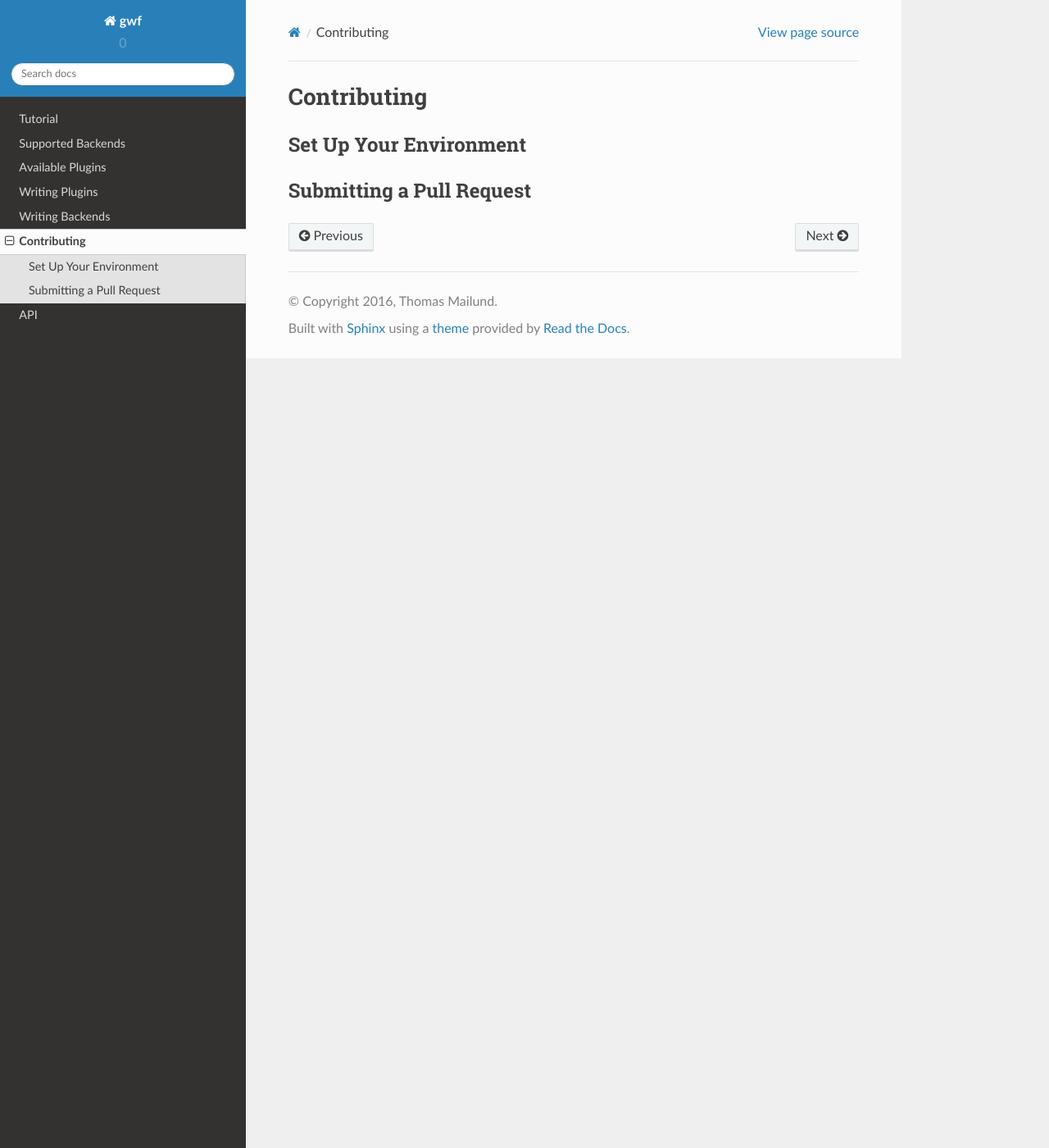
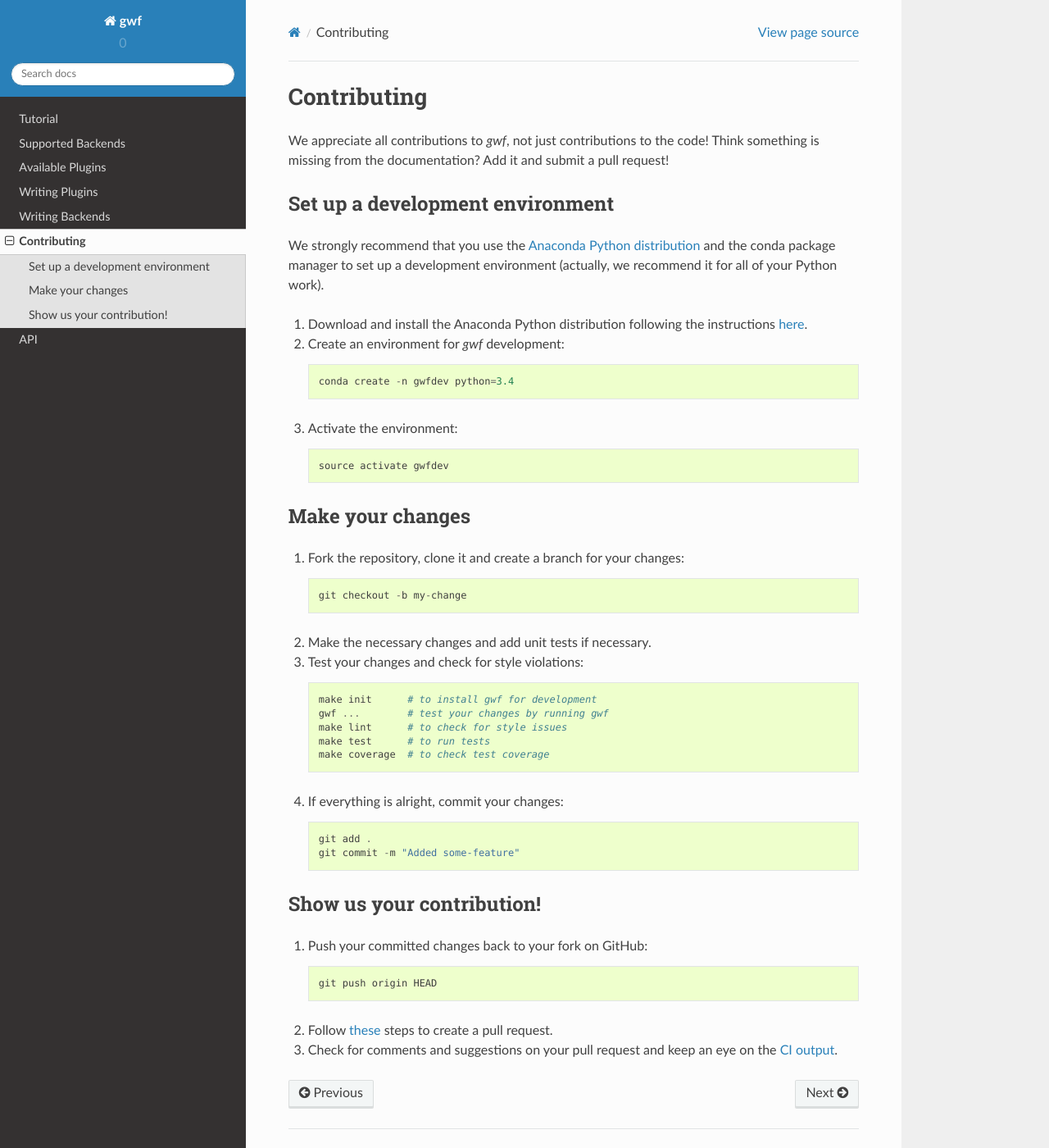
Before and after one commit to gwforg/gwf, a Sphinx documentation site: the page built from docs/contributing.rst, in a window 1280 px wide and 1400 px high. Shown: the whole window at 82% size. Built offline with Sphinx 7.4.7 and the Read the Docs theme 2.0.0, drawn with Linux system fonts in a browser that asks for light colours.

Commit message:
Add draft of instructions for contributing to gwf.

```diff
--- a/docs/contributing.rst
+++ b/docs/contributing.rst
@@ -1,10 +1,60 @@
 Contributing
 ============
 
-
-Set Up Your Environment
------------------------
+We appreciate all contributions to *gwf*, not just contributions to the code! Think something is missing from the
+documentation? Add it and submit a pull request!
 
 
-Submitting a Pull Request
--------------------------
+Set up a development environment
+--------------------------------
+
+We strongly recommend that you use the `Anaconda Python distribution <https://www.continuum.io/anaconda-overview>`_
+and the conda package manager to set up a development environment (actually, we recommend it for all of your Python
+work).
+
+1. Download and install the Anaconda Python distribution following the instructions
+   `here <https://www.continuum.io/downloads>`_.
+
+2. Create an environment for *gwf* development::
+
+    conda create -n gwfdev python=3.4
+
+3. Activate the environment::
+
+    source activate gwfdev
+
+
+Make your changes
+-----------------
+
+1. Fork the repository, clone it and create a branch for your changes::
+
+    git checkout -b my-change
+
+2. Make the necessary changes and add unit tests if necessary.
+
+3. Test your changes and check for style violations::
+
+    make init      # to install gwf for development
+    gwf ...        # test your changes by running gwf
+    make lint      # to check for style issues
+    make test      # to run tests
+    make coverage  # to check test coverage
+
+4. If everything is alright, commit your changes::
+
+    git add .
+    git commit -m "Added some-feature"
+
+
+Show us your contribution!
+--------------------------
+
+1. Push your committed changes back to your fork on GitHub::
+
+    git push origin HEAD
+
+2. Follow `these <https://help.github.com/articles/creating-a-pull-request/>`_ steps to create a pull request.
+
+3. Check for comments and suggestions on your pull request and keep an eye on the
+   `CI output <https://travis-ci.org/mailund/gwf>`_.
```
